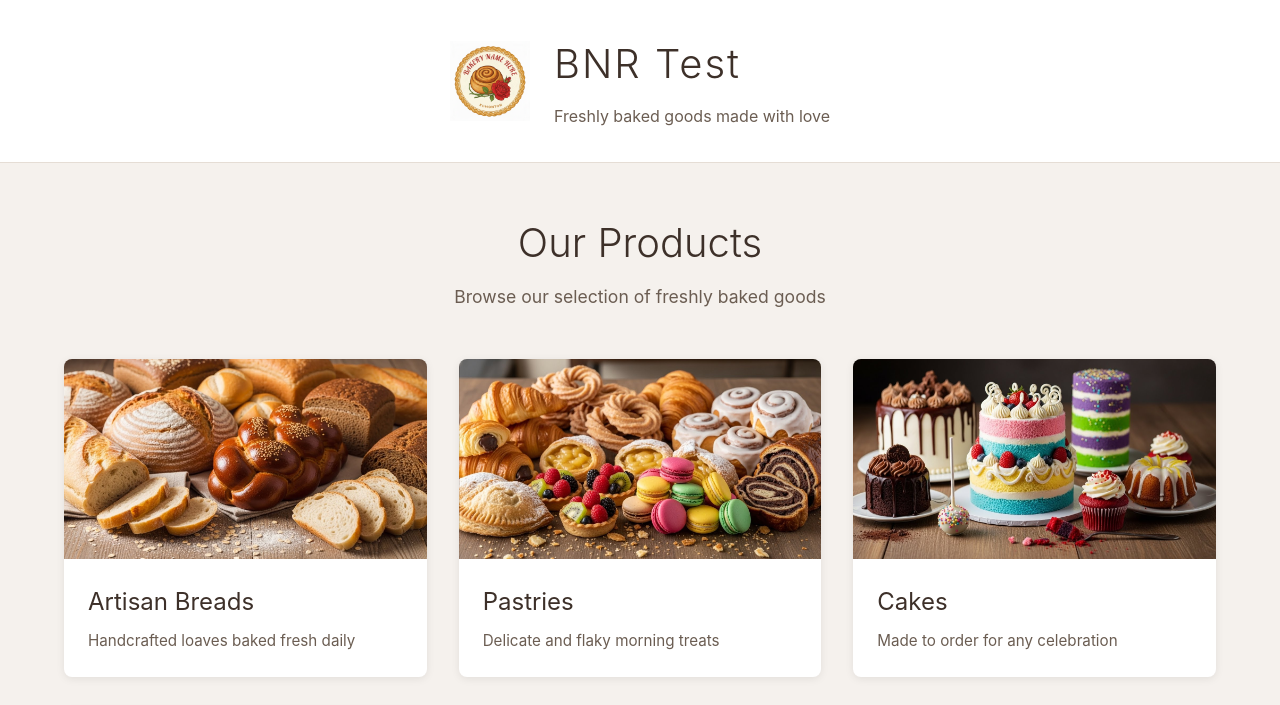
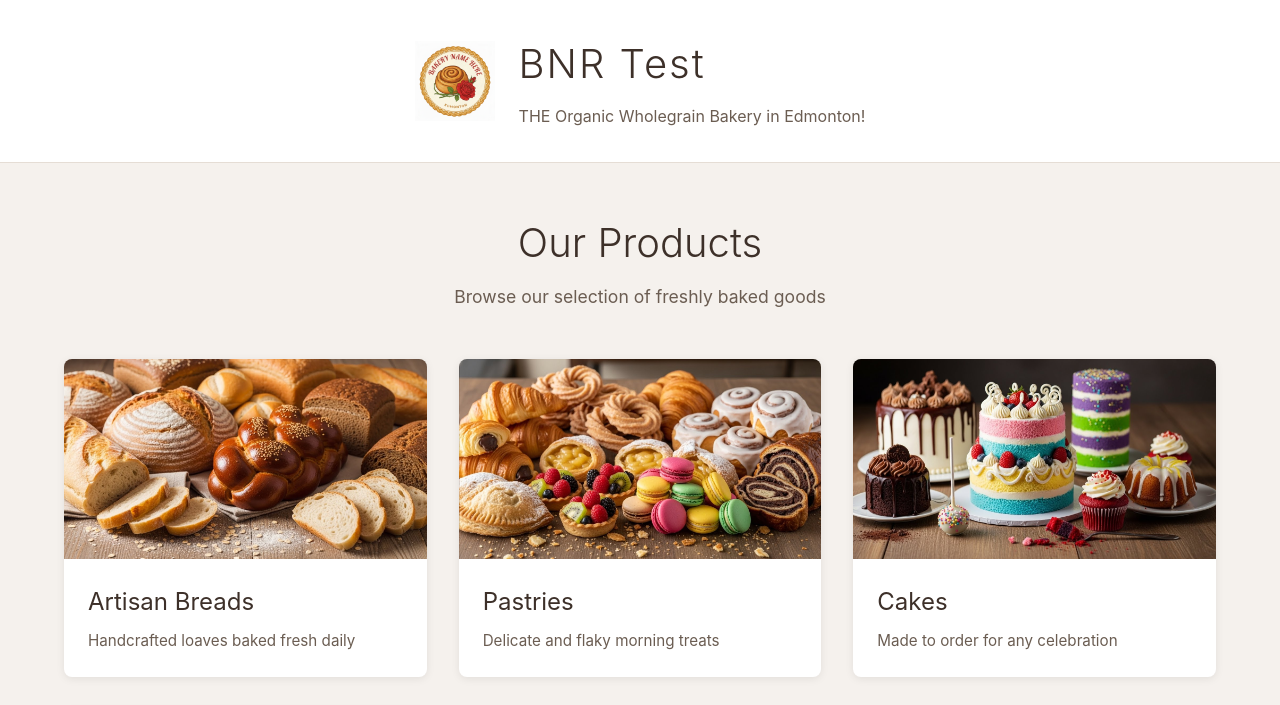
Before and after one commit to nascimento-mario/bnr-test, a Jekyll site: the page built from index.html, in a window 1280 px wide and 900 px high, cut to the strip 0-705 px from the top of the window. Built offline with Jekyll 4.4.1, drawn with Linux system fonts in a browser that asks for light colours.

Commit message:
Update _config.yml

```diff
--- a/_config.yml
+++ b/_config.yml
@@ -1,6 +1,6 @@
 # Site settings
 title: "BNR Test"
-description: "Freshly baked goods made with love"
+description: "THE Organic Wholegrain Bakery in Edmonton!"
 url: "https://nascimento-mario.github.io" # Will be your GitHub Pages URL
 baseurl: "/bnr-test" # Leave empty for root domain
 logo: "assets/images/logo.png" # Path to your logo file
```
